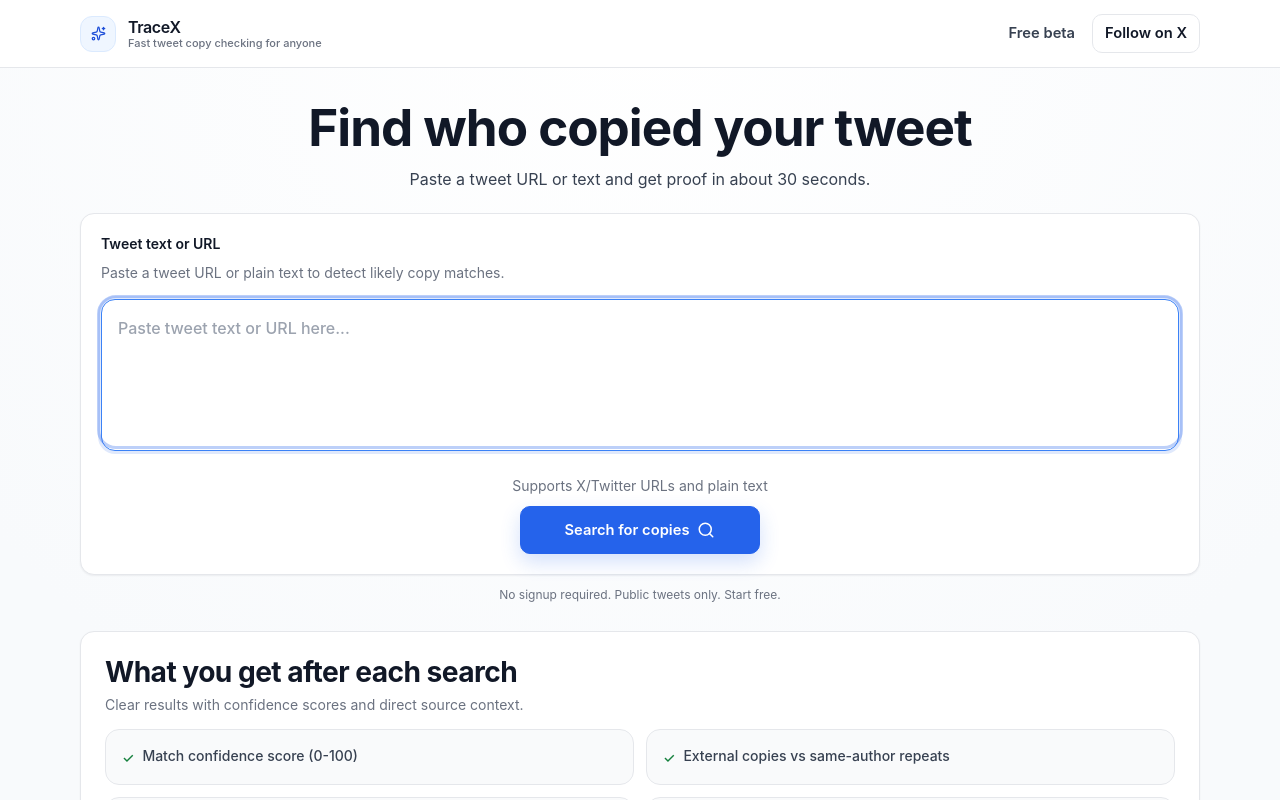
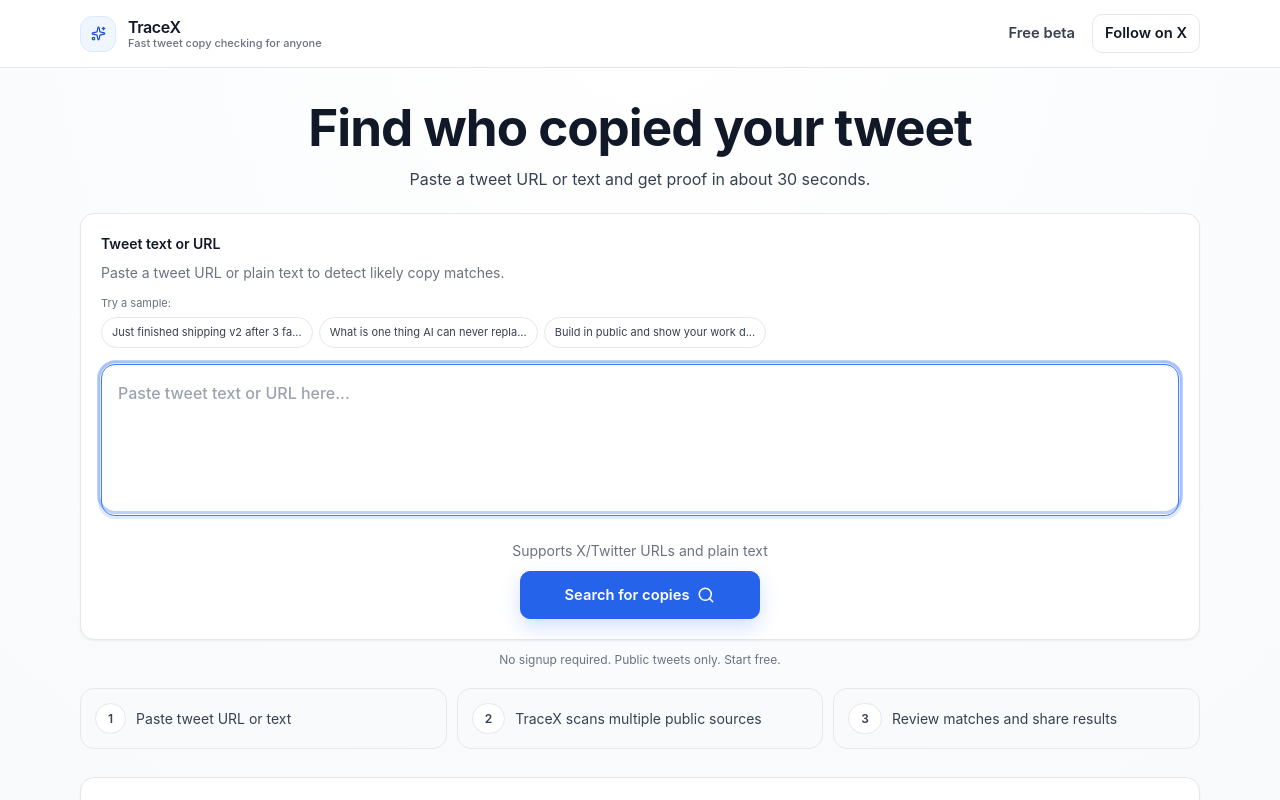
Before and after one commit to Rishet11/TraceX, a Next.js app: page / in a window 1280 px wide. Shown: the top 800 px of the page. Built offline with nearby package versions, Linux system fonts and the light colour scheme.

Commit message:
feat(home): improve first-time flow with samples and step guidance

```diff
--- a/app/page.js
+++ b/app/page.js
@@ -352,6 +352,21 @@
 
           {searchStatus === 'idle' && (
             <>
+              <section className="mt-5 grid gap-2.5 md:grid-cols-3">
+                <div className="surface-soft p-3.5 flex items-center gap-2.5">
+                  <span className="chip shrink-0">1</span>
+                  <p className="text-sm text-[var(--text-body)]">Paste tweet URL or text</p>
+                </div>
+                <div className="surface-soft p-3.5 flex items-center gap-2.5">
+                  <span className="chip shrink-0">2</span>
+                  <p className="text-sm text-[var(--text-body)]">TraceX scans multiple public sources</p>
+                </div>
+                <div className="surface-soft p-3.5 flex items-center gap-2.5">
+                  <span className="chip shrink-0">3</span>
+                  <p className="text-sm text-[var(--text-body)]">Review matches and share results</p>
+                </div>
+              </section>
+
               <section className="mt-7 surface p-5 md:p-6 space-y-3.5">
                 <div>
                   <h2 className="heading-lg">What you get after each search</h2>
--- a/components/SearchInput.jsx
+++ b/components/SearchInput.jsx
@@ -3,6 +3,12 @@
 import { useEffect, useState } from 'react';
 import { AlertCircle, Loader2, Search } from 'lucide-react';
 import { cn } from '@/lib/utils';
+
+const SAMPLE_INPUTS = [
+  'Just finished shipping v2 after 3 failed launches. Keep building.',
+  'What is one thing AI can never replace?',
+  'Build in public and show your work daily.',
+];
 
 export default function SearchInput({ onSearch, isLoading, prefillText = '' }) {
   const [input, setInput] = useState('');
@@ -75,6 +81,13 @@
     onSearch(input, { queryInputType: 'text' });
   };
 
+  const applySample = (sample) => {
+    setInput(sample);
+    setError('');
+    setFlashInput(true);
+    setTimeout(() => setFlashInput(false), 350);
+  };
+
   return (
     <section className="surface p-4 md:p-5">
       <form onSubmit={handleSubmit} className="space-y-4">
@@ -85,6 +98,21 @@
           <p className="text-helper">
             Paste a tweet URL or plain text to detect likely copy matches.
           </p>
+          <div className="mt-3">
+            <p className="text-[11px] text-[var(--text-muted)] mb-1.5">Try a sample:</p>
+            <div className="flex flex-wrap gap-1.5">
+              {SAMPLE_INPUTS.map((sample) => (
+                <button
+                  key={sample}
+                  type="button"
+                  onClick={() => applySample(sample)}
+                  className="px-2.5 py-1.5 text-[11px] rounded-full border border-[var(--line)] bg-white text-[var(--text-body)] hover:border-[var(--brand-300)] hover:bg-[var(--brand-50)] transition-colors"
+                >
+                  {sample.length > 36 ? `${sample.slice(0, 36)}...` : sample}
+                </button>
+              ))}
+            </div>
+          </div>
         </div>
         <div className={cn('input-shell', flashInput && 'border-[var(--brand-500)] shadow-[0_0_0_3px_rgba(37,99,235,0.18)]')}>
           <textarea
```
